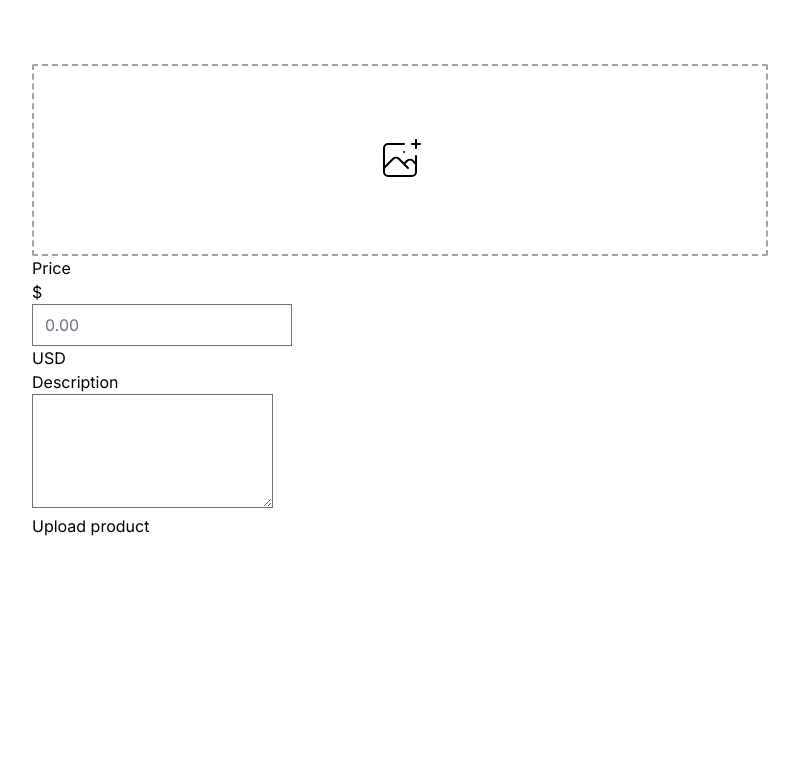
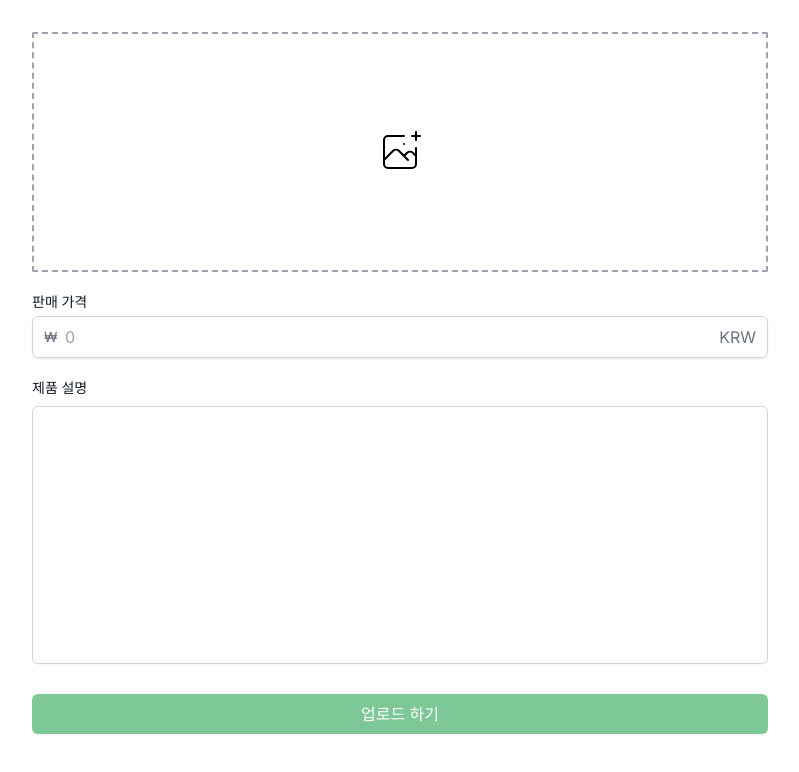
Before and after one commit to xoxojw/melon-market, a Next.js app: page /items/upload in a window 1280 px wide. Shown: the top 772 px of the page, without its empty margins (240-1039 px from the left). Built offline with nearby package versions, Linux system fonts and the light colour scheme.

Commit message:
:lipstick: Update item upload page UI

```diff
--- a/src/app/items/upload/page.tsx
+++ b/src/app/items/upload/page.tsx
@@ -2,9 +2,9 @@ import type { NextPage } from "next";
 
 const Upload: NextPage = () => {
   return (
-    <div className="px-4 py-16">
+    <div className="px-4 py-8">
       <div>
-          <label className="w-full h-48 py-6 flex items-center justify-center border-2 border-dashed border-gray-400 rounded-sm hover:text-melon-500 hover:border-melon-200 cursor-pointer">
+          <label className="w-full h-60 py-6 flex items-center justify-center border-2 border-dashed border-gray-400 rounded-sm hover:text-melon-500 hover:border-melon-200 transition ease-in-out duration-200 cursor-pointer">
             <svg
               className="h-12 w-12"
               stroke="currentColor"
@@ -22,25 +22,42 @@ const Upload: NextPage = () => {
             <input className="hidden" type="file" />
           </label>
       </div>
-      <div>
-        <label htmlFor="price">Price</label>
-        <div>
-          <div>
-            <span>$</span>
+      <div className="my-5">
+        <label
+          className="mb-1 block text-sm font-medium text-gray-900"
+          htmlFor="price">
+          판매 가격
+        </label>
+        <div className="rounded-md relative flex items-center justify-center shadow-sm">
+          <div className="absolute left-0 pl-3 flex items-center justify-center text-gray-500 text-sm">
+            <span className="pointer-events-none">₩</span>
           </div>
-          <input id="price" type="text" placeholder="0.00" />
-          <div>
-            <span>USD</span>
+          <input
+            id="price"
+            type="text"
+            placeholder="0"
+            className="appearance-none pl-8 w-full px-3 py-2 border-gray-300 rounded-md shadow-sm placeholder-gray-400 focus:outline-none focus:ring-melon-300 focus:border-melon-300"
+          />
+          <div className="absolute right-0 pr-3 flex items-center justify-center">
+            <span className="text-gray-500 pointer-events-none">KRW</span>
           </div>
         </div>
       </div>
       <div>
-        <label>Description</label>
-        <div>
-          <textarea rows={4} />
-        </div>
+        <label
+          className="mb-1 block text-sm font-medium text-gray-900"
+        >
+          제품 설명
+        </label>
+        <textarea
+          className="mt-1 shadow-sm w-full focus:ring-melon-300 focus:border-melon-300 rounded-md border-gray-300 resize-none"
+          rows={10} />
       </div>
-      <button>Upload product</button>
+      <button
+        className="w-full mx-auto items-center mt-6 px-4 py-2 bg-melon-300 text-white border-transparent outline-melon-400 hover:bg-melon-400 focus:border-melon-400 rounded-md shadow-sm font-medium transition ease-in-out duration-200"
+      >
+        업로드 하기
+      </button>
     </div>
   );
 };
--- a/src/components/Enter.tsx
+++ b/src/components/Enter.tsx
@@ -45,13 +45,14 @@ const Enter: NextComponentType = () => {
         </div>
         <div className="max-w-xl mx-auto">
           <form className="flex flex-col mt-8">
-            <label className="text-sm font-medium text-gray-700">
+            <label htmlFor="input" className="text-sm font-medium text-gray-700">
               {method === "email" ? "이메일" : null}
               {method === "phone" ? "핸드폰 번호" : null}
             </label>
             <div className="mt-1">
               {method === "email"
                 ? <input
+                  id="input"
                   type="email"
                   className="appearance-none w-full px-3 py-2 border-gray-300 rounded-md shadow-sm placeholder-gray-400 focus:outline-none focus:ring-1 focus:ring-melon-300 focus:border-melon-300"
                   placeholder="example@email.com"
@@ -65,6 +66,7 @@ const Enter: NextComponentType = () => {
                     +82
                   </span>
                   <input
+                    id="input"
                     type="number"
                     className="w-full px-3 py-2 border-gray-300 rounded-md rounded-l-none shadow-sm placeholder-gray-400 focus:outline-none focus:ring-1 focus:ring-melon-300 focus:border-melon-300"
                     placeholder="010-0000-0000"
```
